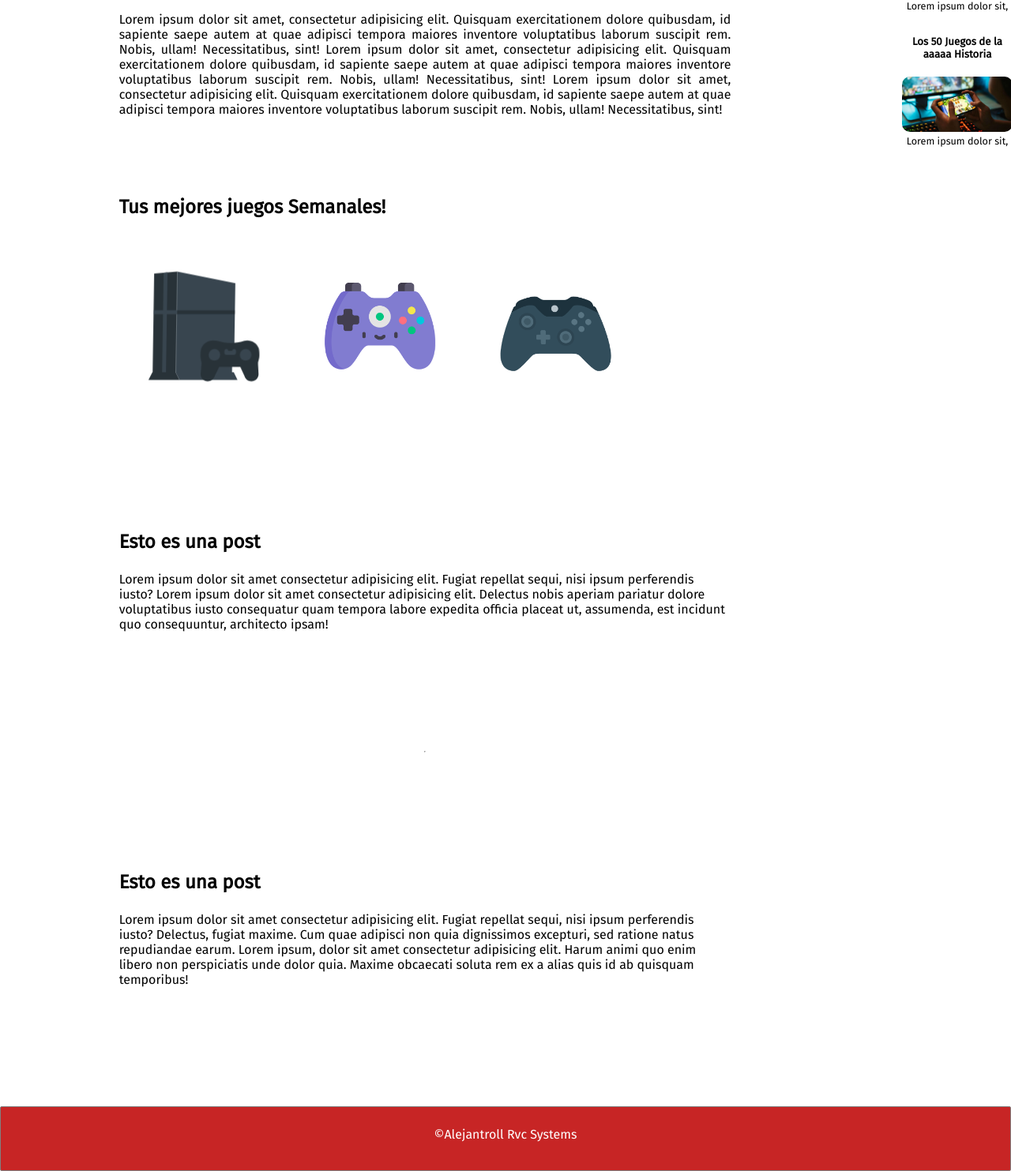
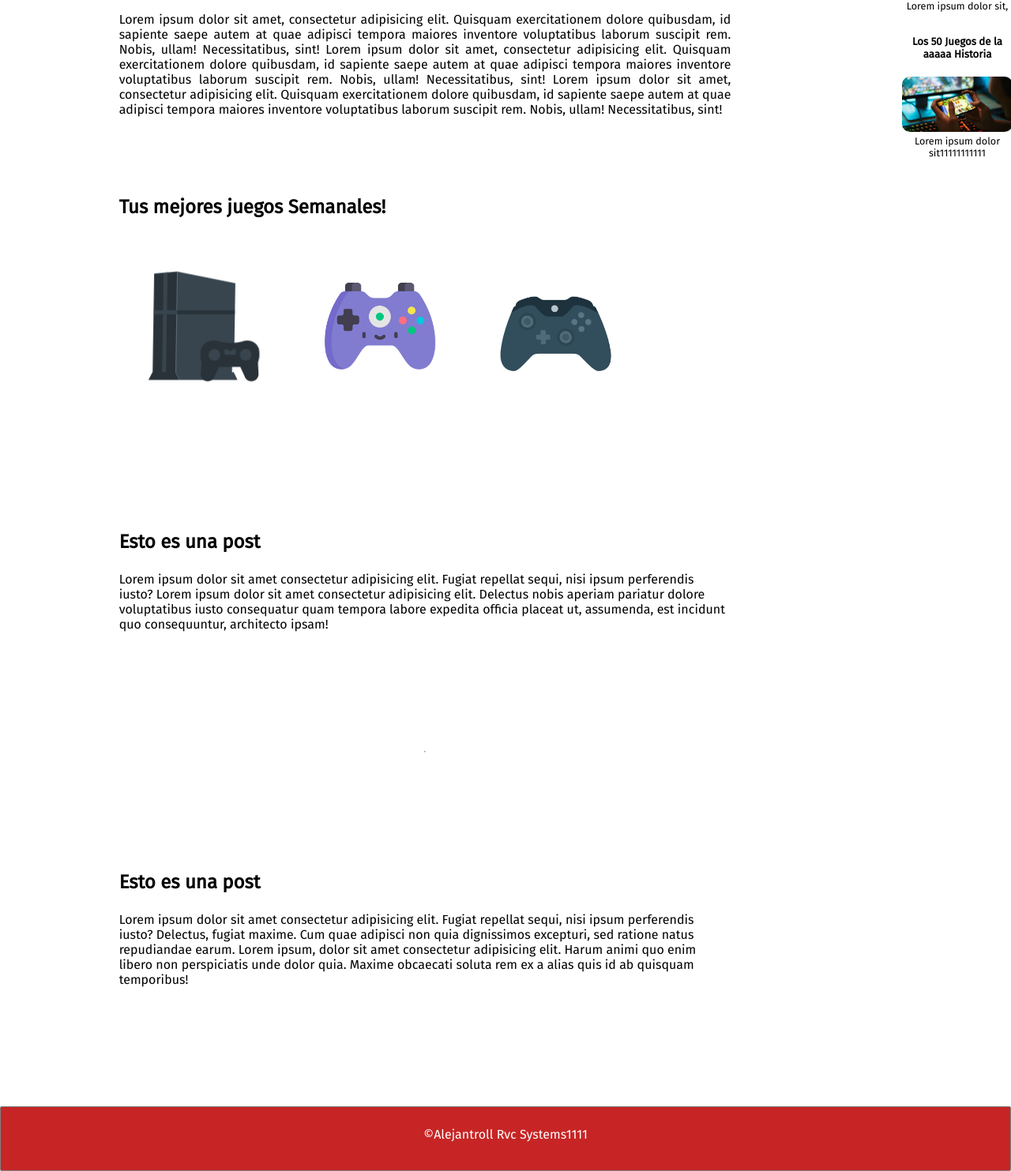
Before and after one commit to rodrvc/proyecto-bloggamer-inacap, a PHP site: page / in a window 1280 px wide. Shown: the part 624-2107 px from the top of the page at 79% size. Run offline with PHP 8.4, Linux system fonts and the light colour scheme.

Commit message:
otra contribucion

```diff
--- a/index.php
+++ b/index.php
@@ -98,7 +98,7 @@
                             <img src="img/videojuegos.jpg" class="imagen" alt="videojuegos">
                         </div>
                         <div>
-                            <p class="aside-text">Lorem ipsum dolor sit, </p>
+                            <p class="aside-text">Lorem ipsum dolor sit11111111111 </p>
                         </div>
                     </div>
                 </div>
@@ -107,7 +107,7 @@
             </div>
     </section>
     <footer>
-        <p> &copy;Alejantroll Rvc Systems</p>
+        <p> &copy;Alejantroll Rvc Systems1111</p>
     </footer>
 </body>
 
```
